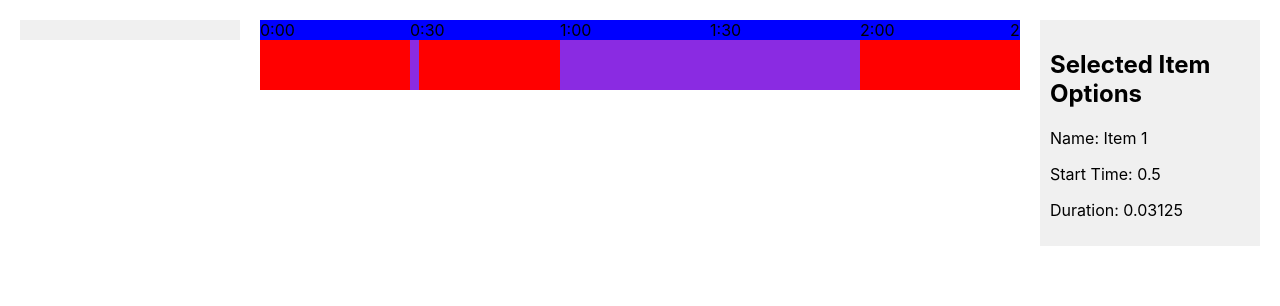
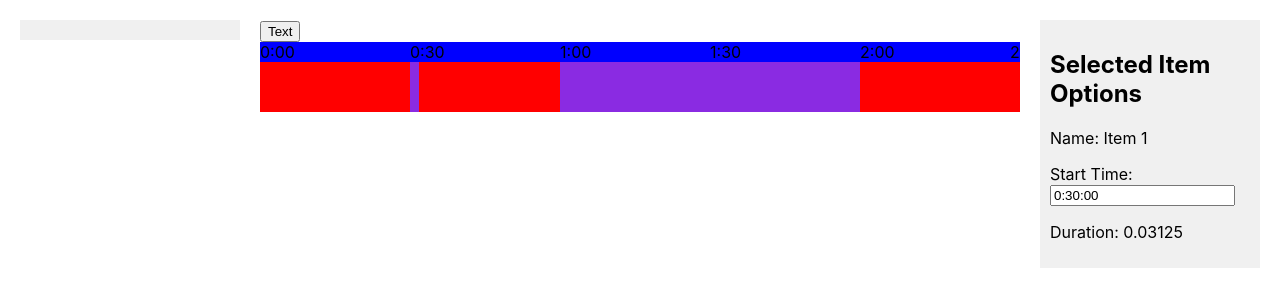
Before and after one commit to Eshdel/corporate-television-diplom, a React (Create React App) app: page / in a window 1280 px wide. Both pictures are taken after a click on the element 414 px from the left and 65 px from the top of the page. Shown: the top 306 px of the page. Built offline with nearby package versions, Linux system fonts and the light colour scheme.

Commit message:
added cahange StartTime in ItemOption

```diff
--- a/src/App.js
+++ b/src/App.js
@@ -5,9 +5,9 @@ import ItemOptionHolder from "./ItemOptionHolder/ItemOptionHolder";
 
 function App() {
   const [items, setItems] = useState([
-    { name: 'Item 1', startTime: '0.5', duration: '0.03125'},
-    { name: 'Item 2', startTime: '1', duration: '1'},
-    { name: 'Item 3', startTime: '3', duration: '2'}
+    { name: 'Item 1', startTime: 0.5, duration: 0.03125, type: "image"},
+    { name: 'Item 2', startTime: 1, duration: 1, type: "video"},
+    { name: 'Item 3', startTime: 3, duration: 2, type: "presentation"}
   ]);
 
   const [selectedItem, setSelectedItem] = useState(null);
@@ -24,10 +24,13 @@ function App() {
       <div className="list-item-holder">
       </div>
       <div className="timeline-holder">
+        <button>
+          Text
+        </button>
         <Timeline items={items} updateItemStartTime={updateItemStartTime}  setSelectedItem={setSelectedItem}></Timeline>
       </div>
       {/* Условный рендеринг для отображения ItemOptionHolder */}
-      {selectedItem && <ItemOptionHolder selectedItem={selectedItem} />}
+      {selectedItem && <ItemOptionHolder selectedItem={selectedItem} updateStartTime={updateItemStartTime} />}
     </div>
   );
 }
--- a/src/ItemOptionHolder/ItemOptionHolder.jsx
+++ b/src/ItemOptionHolder/ItemOptionHolder.jsx
@@ -1,12 +1,70 @@
-import React from "react";
-// import "./ItemOptionHolder.css";
+import React, { useState, useEffect } from "react";
+import "./ItemOptionHolder.css";
 
-export const ItemOptionHolder = ({ selectedItem }) => {
+const ItemOptionHolder = ({ selectedItem, updateStartTime }) => {
+  // Функция для форматирования времени в формат "часы:минуты:секунды"
+  const formatTime = (time) => {
+    const hours = Math.floor(time);
+    const minutes = Math.floor((time - hours) * 60);
+    const seconds = Math.round(((time - hours) * 60 - minutes) * 60);
+    return `${hours}:${minutes < 10 ? '0' : ''}${minutes}:${seconds < 10 ? '0' : ''}${seconds}`;
+  };
+
+  const [editedStartTime, setEditedStartTime] = useState(formatTime(selectedItem.startTime));
+  const [validTime, setValidTime] = useState(true);
+
+  // Обновляем состояние при изменении selectedItem
+  useEffect(() => {
+    setEditedStartTime(formatTime(selectedItem.startTime));
+  }, [selectedItem]);
+
+  const handleStartTimeChange = (event) => {
+    const value = event.target.value;
+    setEditedStartTime(value);
+
+    // Проверяем валидность времени
+    const isValidTime = isValidTimeString(value);
+    setValidTime(isValidTime);
+
+    if (isValidTime) {
+      // Преобразуем время из формата "часы:минуты:секунды" в число часов
+      const [hours, minutes, seconds] = value.split(':').map(parseFloat);
+      const startTime = hours + minutes / 60 + seconds / 3600;
+      // Вызываем функцию обновления startTime в родительском компоненте
+      updateStartTime(selectedItem.name, startTime);
+    }
+  };
+
+  const handleBlur = () => {
+    // Преобразуем время из формата "часы:минуты:секунды" в число часов
+    const [hours, minutes, seconds] = editedStartTime.split(':').map(parseFloat);
+    const startTime = hours + minutes / 60 + seconds / 3600;
+    // Вызываем функцию обновления startTime в родительском компоненте
+    updateStartTime(selectedItem.name, startTime);
+  };
+
+  // Проверка валидности строки времени
+  const isValidTimeString = (timeString) => {
+    const regex = /^\d{1,2}:\d{2}:\d{2}$/;
+    return regex.test(timeString);
+  };
+
   return (
     <div className="item-option-holder">
       <h2>Selected Item Options</h2>
       <p>Name: {selectedItem.name}</p>
-      <p>Start Time: {selectedItem.startTime}</p>
+      {/* Поле для редактирования startTime */}
+      <p>
+        Start Time:{" "}
+        <input
+          type="text"
+          value={editedStartTime}
+          onChange={handleStartTimeChange}
+          onBlur={handleBlur}
+          className={!validTime ? 'invalid-time' : ''}
+        />
+      </p>
+      {!validTime && <p className="error-message">Please enter a valid time in the format HH:MM:SS</p>}
       <p>Duration: {selectedItem.duration}</p>
     </div>
   );
--- a/src/Timeline/Timeline.jsx
+++ b/src/Timeline/Timeline.jsx
@@ -10,7 +10,7 @@ const Timeline = ({ items, updateItemStartTime, setSelectedItem}) => {
 
   const [draggedItem, setDraggedItem] = useState(null);
   const [dragStartPosition, setDragStartPosition] = useState(null);
-  const [newItemLeft,setItemLeft] = useState(null);
+  const [itemStartTime,setItemStartTime] = useState(null);
 
   const [zoomMod, setZoomMod] = useState(1); // Начальное значение масштаба 1 (обычный масштаб)
   const [scale, setScale] = useState(1);
@@ -42,14 +42,14 @@ const Timeline = ({ items, updateItemStartTime, setSelectedItem}) => {
         left += items[i].duration * widthLabels * scale
       }
 
-      setItemLeft(left / (widthLabels * scale));
+      setItemStartTime(left / (widthLabels * scale));
     }
   };
 
   const handleMouseUp = () => {
     // Обновляем startTime элемента в данных items
-    if(newItemLeft) updateItemStartTime(draggedItem.name, newItemLeft);
-    setItemLeft(null);
+    if(itemStartTime) updateItemStartTime(draggedItem.name, itemStartTime);
+    setItemStartTime(null);
     setDraggedItem(null);
     setDragStartPosition(null);
   };
```
Also changed, not shown: src/ItemOptionHolder/ItemOptionHolder.css (added).
